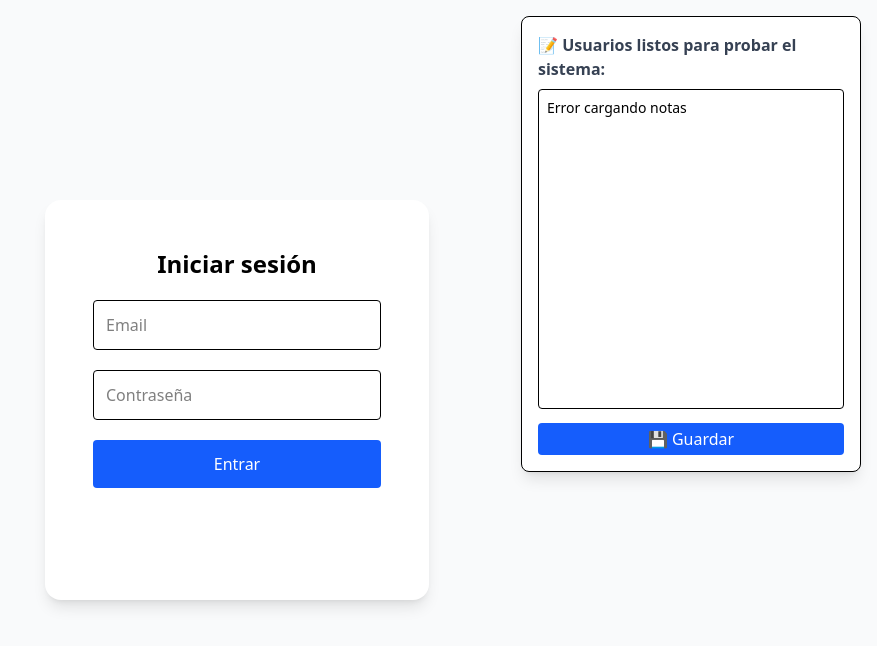
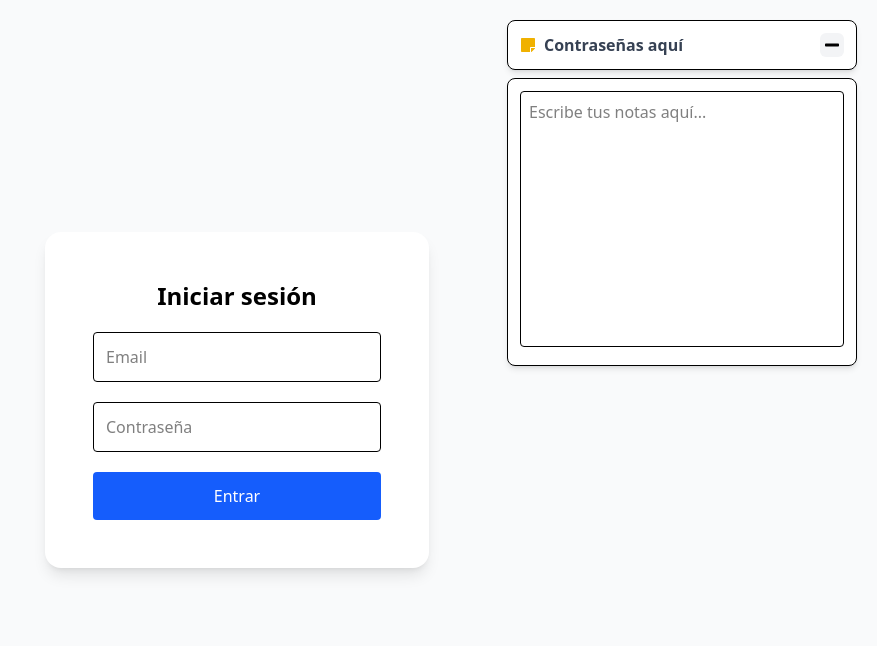
Before and after one commit to gabo52281/Sistema_de_ventas, a React (Vite) app: page /login in a window 1280 px wide. Shown: the top 646 px of the page, without its empty margins (403-1280 px from the left). Built offline with nearby package versions, Linux system fonts and the light colour scheme; no server answers.

Commit message:
arreglo de las notas en celulares

```diff
--- a/package.json
+++ b/package.json
@@ -15,6 +15,7 @@
     "lucide-react": "^0.546.0",
     "react": "^19.1.1",
     "react-dom": "^19.1.1",
+    "react-icons": "^5.5.0",
     "react-router-dom": "^7.9.4",
     "tailwindcss": "^4.1.14"
   },
--- a/src/components/NotasLogin.jsx
+++ b/src/components/NotasLogin.jsx
@@ -1,49 +1,84 @@
-// src/components/NotasLogin.jsx
 import React, { useEffect, useState } from "react";
 import api from "../api/axios";
+import { FaStickyNote, FaMinus, FaExpand } from "react-icons/fa";
 
 const NotasLogin = () => {
   const [contenido, setContenido] = useState("");
-  const [loading, setLoading] = useState(false);
-  const [mensaje, setMensaje] = useState("");
+  const [minimizado, setMinimizado] = useState(false);
 
+  // ✅ Minimizar automáticamente si la pantalla es pequeña
   useEffect(() => {
-    api.get("/notas")
-      .then(res => setContenido(res.data.contenido || ""))
-      .catch(() => setContenido("Error cargando notas"));
+    const manejarPantalla = () => {
+      setMinimizado(window.innerWidth < 768);
+    };
+    manejarPantalla();
+    window.addEventListener("resize", manejarPantalla);
+    return () => window.removeEventListener("resize", manejarPantalla);
   }, []);
 
-  const guardarNota = async () => {
-    setLoading(true);
+  // ✅ Cargar nota al inicio
+  useEffect(() => {
+    const obtenerNotas = async () => {
+      try {
+        const { data } = await api.get("/notas");
+        if (data && data.contenido !== undefined) {
+          setContenido(data.contenido); // ← aquí ya coincide con tu backend
+        }
+      } catch (error) {
+        console.error("❌ Error al cargar notas:", error);
+      }
+    };
+
+    obtenerNotas();
+  }, []);
+
+  // ✅ Auto-guardado usando POST (correcto con tu backend)
+  useEffect(() => {
+    const guardar = setTimeout(async () => {
       try {
         await api.post("/notas", { contenido });
-      setMensaje("✅ Guardado");
-      setTimeout(() => setMensaje(""), 2000);
-    } catch {
-      setMensaje("❌ Error");
+        // console.log("✅ Nota guardada automáticamente");
+      } catch (error) {
+        console.error("❌ Error al guardar nota:", error);
       }
-    setLoading(false);
-  };
+    }, 600); // espera 600ms para evitar guardar en cada tecla
+
+    return () => clearTimeout(guardar);
+  }, [contenido]);
 
   return (
-    <div className="fixed top-4 right-4 w-85 bg-white border rounded-lg shadow-lg p-4 z-50">
-      <h3 className="font-bold text-gray-700 mb-2">📝 Usuarios listos para probar el sistema:</h3>
+    <div
+      className={`${
+        minimizado
+          ? "fixed top-3 right-3 z-50 w-52"
+          : "fixed top-5 right-5 z-50 w-[350px]"
+      }`}
+    >
+      {/* ✅ Encabezado de la nota */}
+      <div className="bg-white shadow-md rounded-lg border p-3 flex justify-between items-center">
+        <div className="flex items-center gap-2">
+          <FaStickyNote className="text-yellow-500" />
+          <span className="font-bold text-gray-700">Contraseñas aquí</span>
+        </div>
+        <button
+          onClick={() => setMinimizado(!minimizado)}
+          className="bg-gray-100 hover:bg-gray-200 transition p-1 rounded-md"
+        >
+          {minimizado ? <FaExpand /> : <FaMinus />}
+        </button>
+      </div>
 
+      {/* ✅ Área de texto */}
+      {!minimizado && (
+        <div className="bg-white shadow-md rounded-lg border mt-2 p-3">
           <textarea
-        className="w-full border rounded p-2 text-sm h-80 resize-none"
             value={contenido}
             onChange={(e) => setContenido(e.target.value)}
-      />
-
-      <button
-        onClick={guardarNota}
-        disabled={loading}
-        className="mt-2 bg-blue-600 text-white px-3 py-1 rounded hover:bg-blue-700 w-full"
-      >
-        {loading ? "Guardando..." : "💾 Guardar"}
-      </button>
-
-      {mensaje && <p className="text-center mt-2 text-sm">{mensaje}</p>}
+            className="w-full h-64 resize-none p-2 border rounded focus:outline-none"
+            placeholder="Escribe tus notas aquí..."
+          ></textarea>
+        </div>
+      )}
     </div>
   );
 };
--- a/src/pages/Login.jsx
+++ b/src/pages/Login.jsx
@@ -1,31 +1,32 @@
-import React, { useState, useContext } from 'react'
-import { useNavigate } from 'react-router-dom'
-import { AuthContext } from '../context/AuthContext'
+import React, { useState, useContext } from "react";
+import { useNavigate } from "react-router-dom";
+import { AuthContext } from "../context/AuthContext";
 import NotasLogin from "../components/NotasLogin";
 
-
 const Login = () => {
-  const [email, setEmail] = useState('')
-  const [password, setPassword] = useState('')
-  const { login } = useContext(AuthContext)
-  const navigate = useNavigate()
-  const [error, setError] = useState(null)
+  const [email, setEmail] = useState("");
+  const [password, setPassword] = useState("");
+  const { login } = useContext(AuthContext);
+  const navigate = useNavigate();
+  const [error, setError] = useState(null);
 
   const submit = async (e) => {
-    e.preventDefault()
+    e.preventDefault();
     try {
-      await login(email, password)
-      navigate('/dashboard')
+      await login(email, password);
+      navigate("/dashboard");
     } catch (err) {
-      setError(err.response?.data?.error || 'Credenciales inválidas')
+      setError(err.response?.data?.error || "Credenciales inválidas");
     }
-  }
+  };
 
   return (
-    <div className="min-h-screen flex items-center justify-center bg-gray-50">
+    <div className="min-h-screen flex items-center justify-center bg-gray-50 relative">
+
+      {/* FORMULARIO DE LOGIN */}
       <form
         onSubmit={submit}
-        className="bg-white p-12 rounded-2xl shadow-lg w-full max-w-sm flex flex-col gap-5 h-[400px]"
+        className="bg-white p-12 rounded-2xl shadow-lg w-full max-w-sm flex flex-col gap-5"
       >
         <h2 className="text-2xl font-bold text-center">Iniciar sesión</h2>
 
@@ -33,28 +34,29 @@ const Login = () => {
 
         <input
           value={email}
-          onChange={e=>setEmail(e.target.value)}
+          onChange={(e) => setEmail(e.target.value)}
           placeholder="Email"
           className="w-full border p-3 rounded focus:outline-none focus:ring-2 focus:ring-blue-500"
         />
+
         <input
           value={password}
-          onChange={e=>setPassword(e.target.value)}
+          onChange={(e) => setPassword(e.target.value)}
           type="password"
           placeholder="Contraseña"
           className="w-full border p-3 rounded focus:outline-none focus:ring-2 focus:ring-blue-500"
         />
+
         <button className="w-full bg-blue-600 text-white p-3 rounded hover:bg-blue-700 transition">
           Entrar
         </button>
       </form>
-          <div className="flex flex-col items-center">
-  {/* formulario de login aquí */}
-  <NotasLogin />
-</div>
+
+      {/* ✅ NOTAS FLOTANTES, NO INTERFIERE CON EL LOGIN */}
+      <NotasLogin />
+
     </div>
+  );
+};
 
-
-  )
-}
-export default Login
+export default Login;
```
Also changed, not shown: 1 other file (tests, documents, lock files or other folders). Lines whose indentation alone changed are shown as unchanged.
